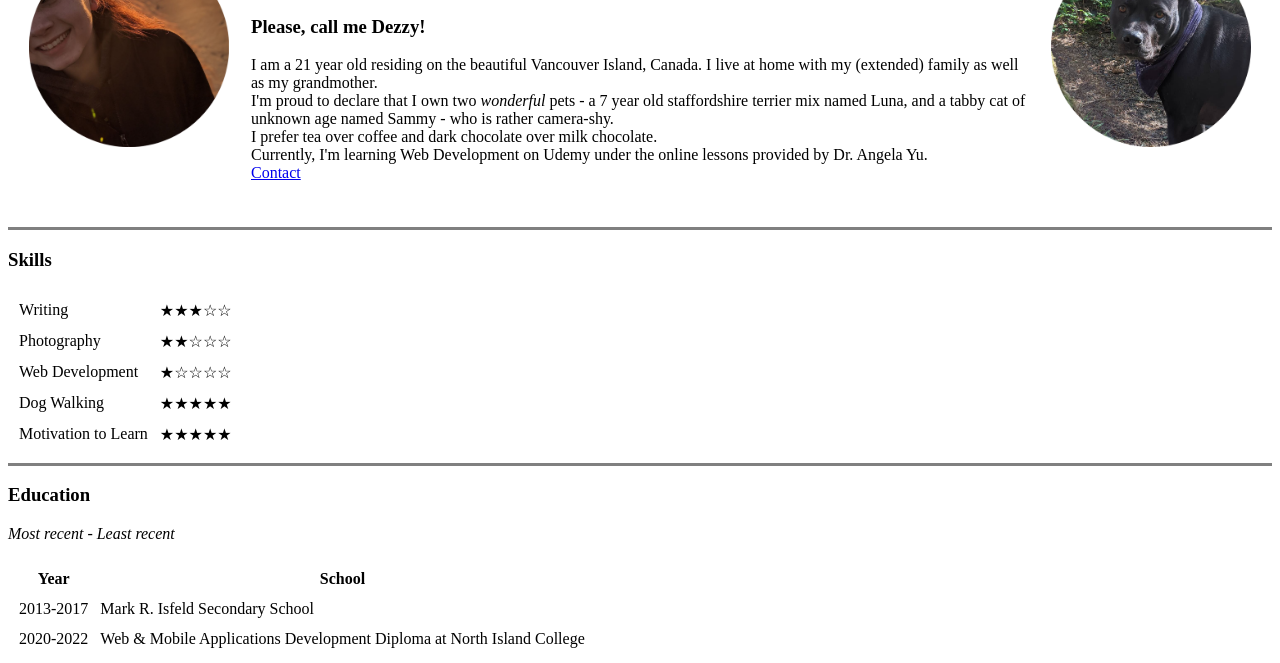
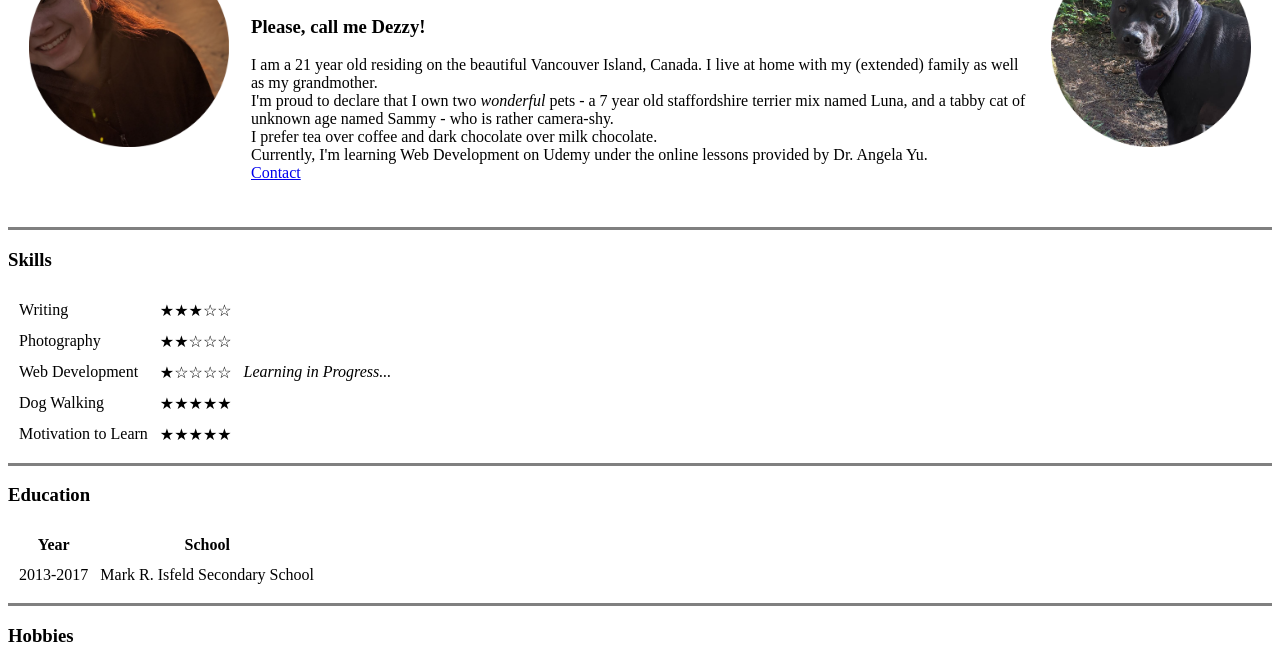
Before and after one commit to comet-7/cv, a plain HTML site: page index.html in a window 1280 px wide. Shown: the part 130-793 px from the top of the page. Drawn offline with Linux system fonts and the light colour scheme.

Commit message:
Update index.html

```diff
--- a/index.html
+++ b/index.html
@@ -38,6 +38,7 @@
       <tr>
         <td>Web Development</td>
         <td>★☆☆☆☆</td>
+        <td><em>Learning in Progress...</em></td>
       </tr>
       <tr>
         <td>Dog Walking</td>
@@ -50,7 +51,6 @@
     </table>
     <hr size="3" noshade>
     <h3>Education</h3>
-    <p><em>Most recent - Least recent</em></p>
     <table cellspacing="10">
       <thead>
         <tr>
@@ -62,10 +62,6 @@
         <tr>
         <td>2013-2017</td>
         <td>Mark R. Isfeld Secondary School</td>
-        </tr>
-        <tr>
-          <td>2020-2022</td>
-          <td>Web & Mobile Applications Development Diploma at North Island College</td>
         </tr>
       </tbody>
     </table>
```
